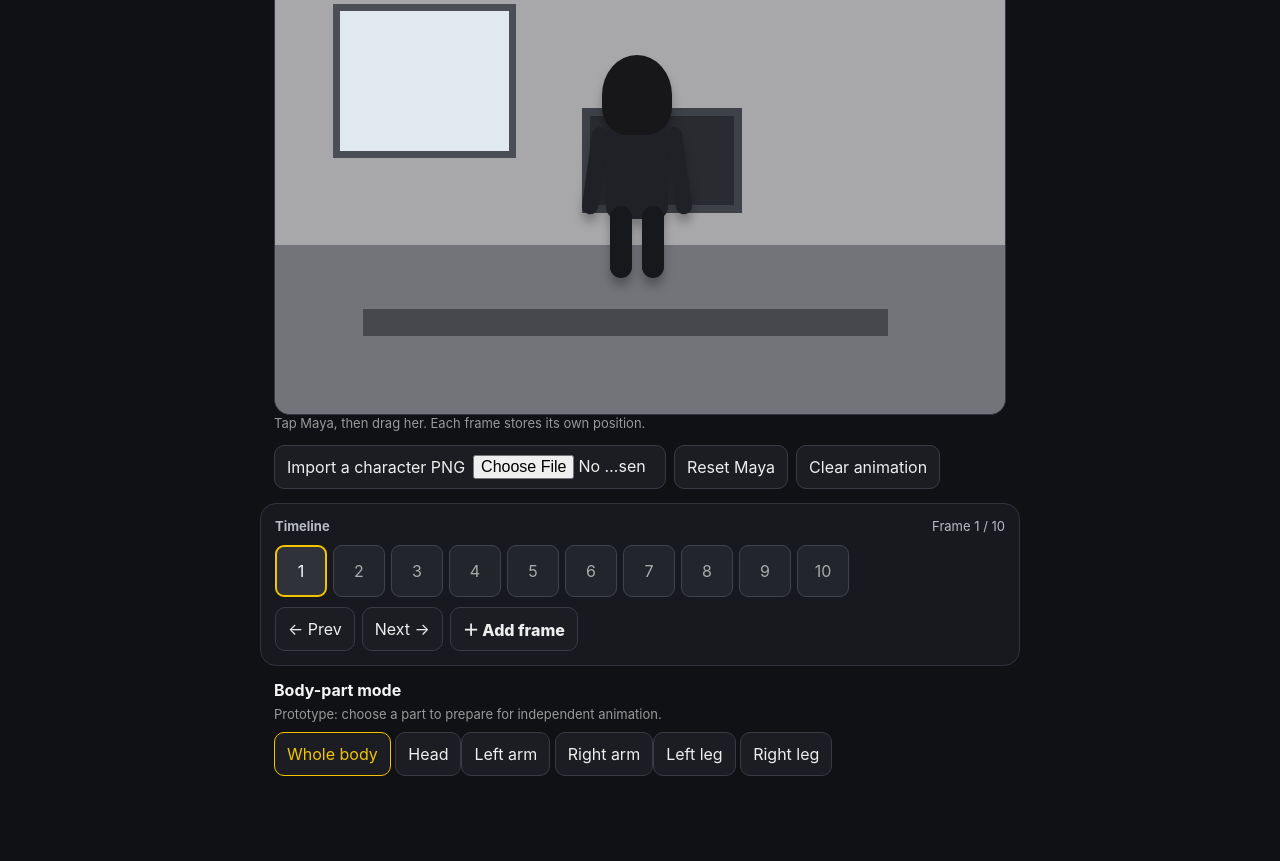
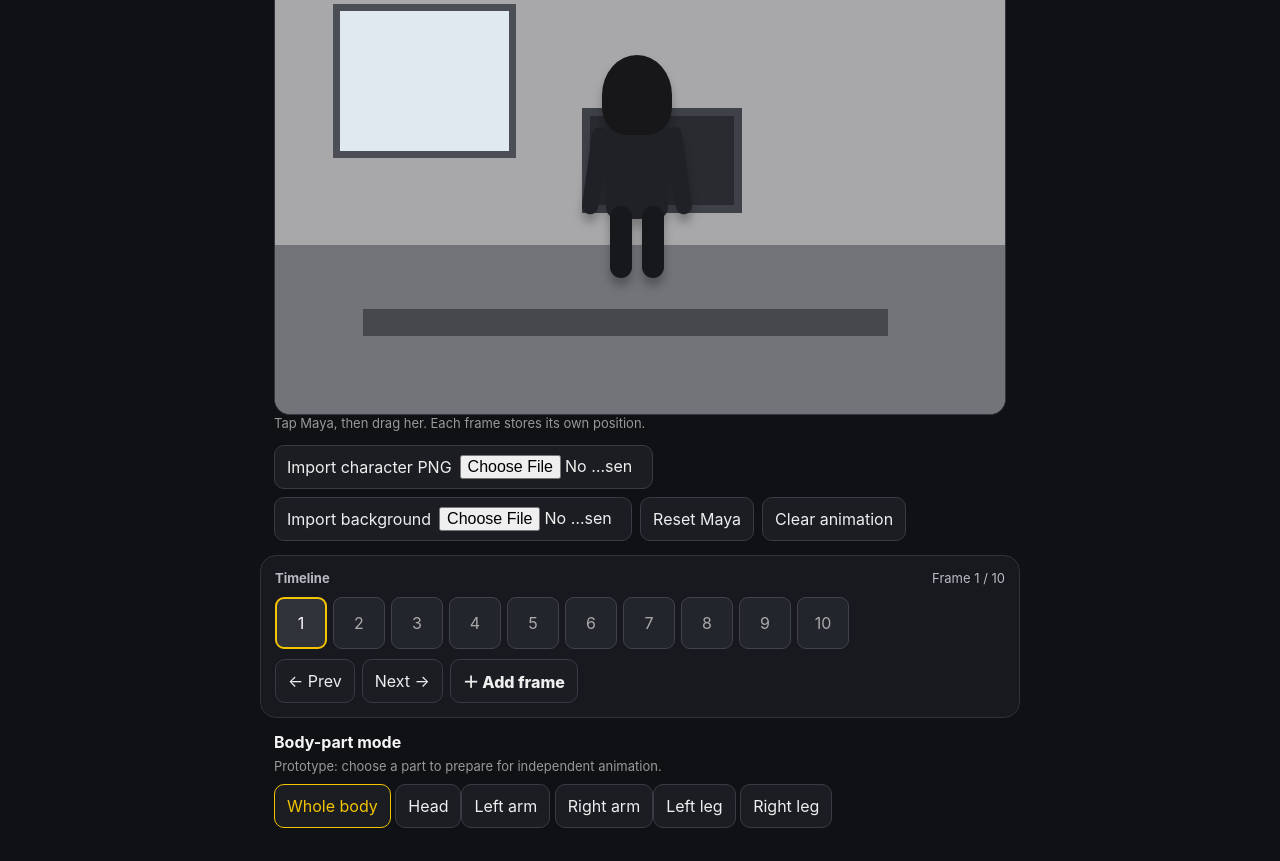
Before and after one commit to Web-Dev43/Trace-Anime, a plain HTML site: page index.html in a window 1280 px wide. Shown: the part 152-1013 px from the top of the page. Before the commit the page ends 972 px from the top, so only its background shows below. Drawn offline with Linux system fonts and the light colour scheme.

Commit message:
Add background import layer

```diff
--- a/index.html
+++ b/index.html
@@ -19,6 +19,7 @@
     <section class="stage-wrap">
       <div class="stage-label"><span id="frameLabel">Frame 1</span><span id="fpsLabel">12 FPS</span></div>
       <div id="stage" class="stage" aria-label="TRACE animation stage">
+        <img id="backgroundImage" class="background-image" alt="Scene background">
         <div class="room">
           <div class="window"></div><div class="desk"></div><div class="monitor"></div>
         </div>
@@ -32,8 +33,11 @@
     </section>
 
     <section class="controls">
-      <label>Import a character PNG
+      <label>Import character PNG
         <input id="imageInput" type="file" accept="image/png,image/jpeg,image/webp">
+      </label>
+      <label>Import background
+        <input id="backgroundInput" type="file" accept="image/png,image/jpeg,image/webp">
       </label>
       <button id="resetBtn">Reset Maya</button>
       <button id="clearBtn">Clear animation</button>
```
